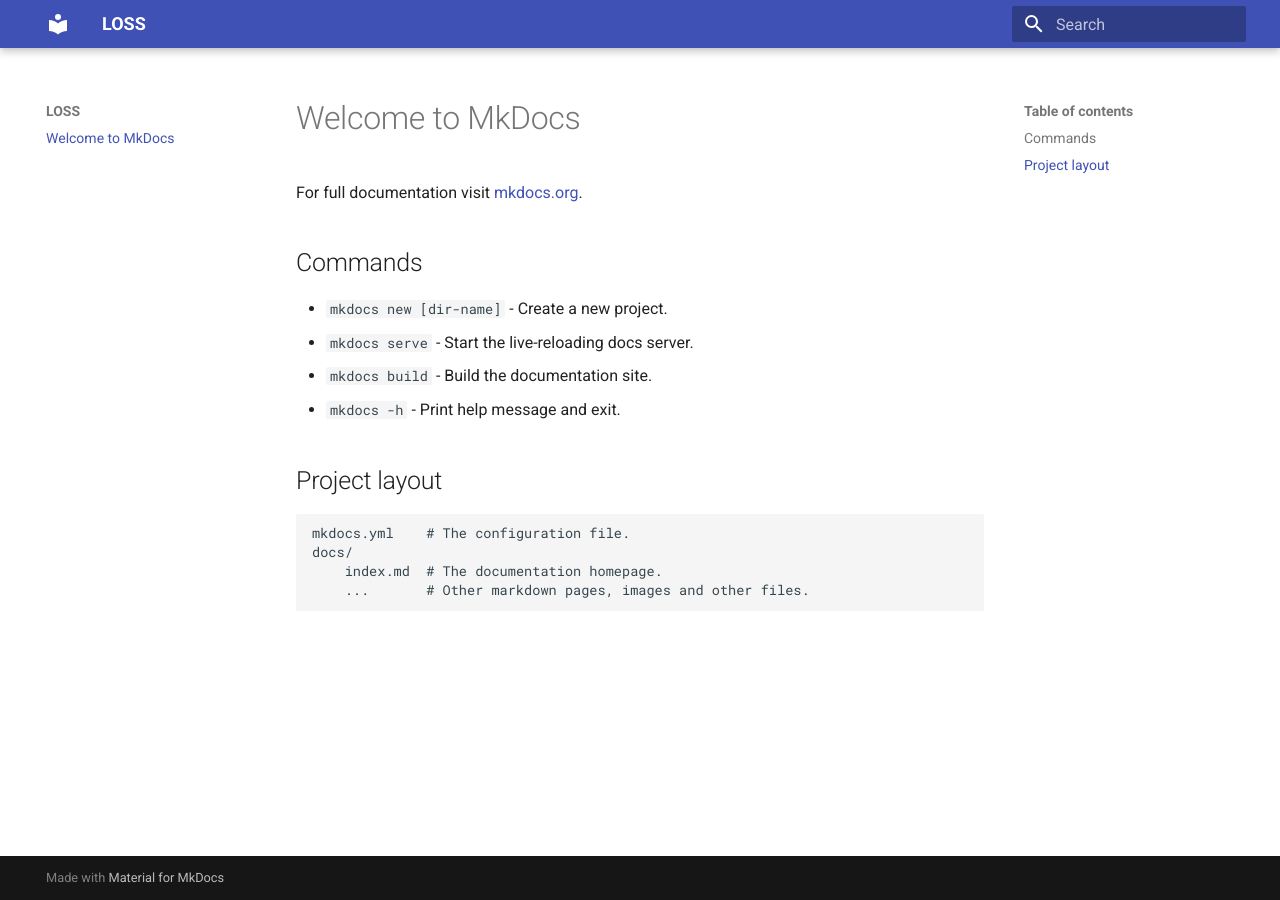
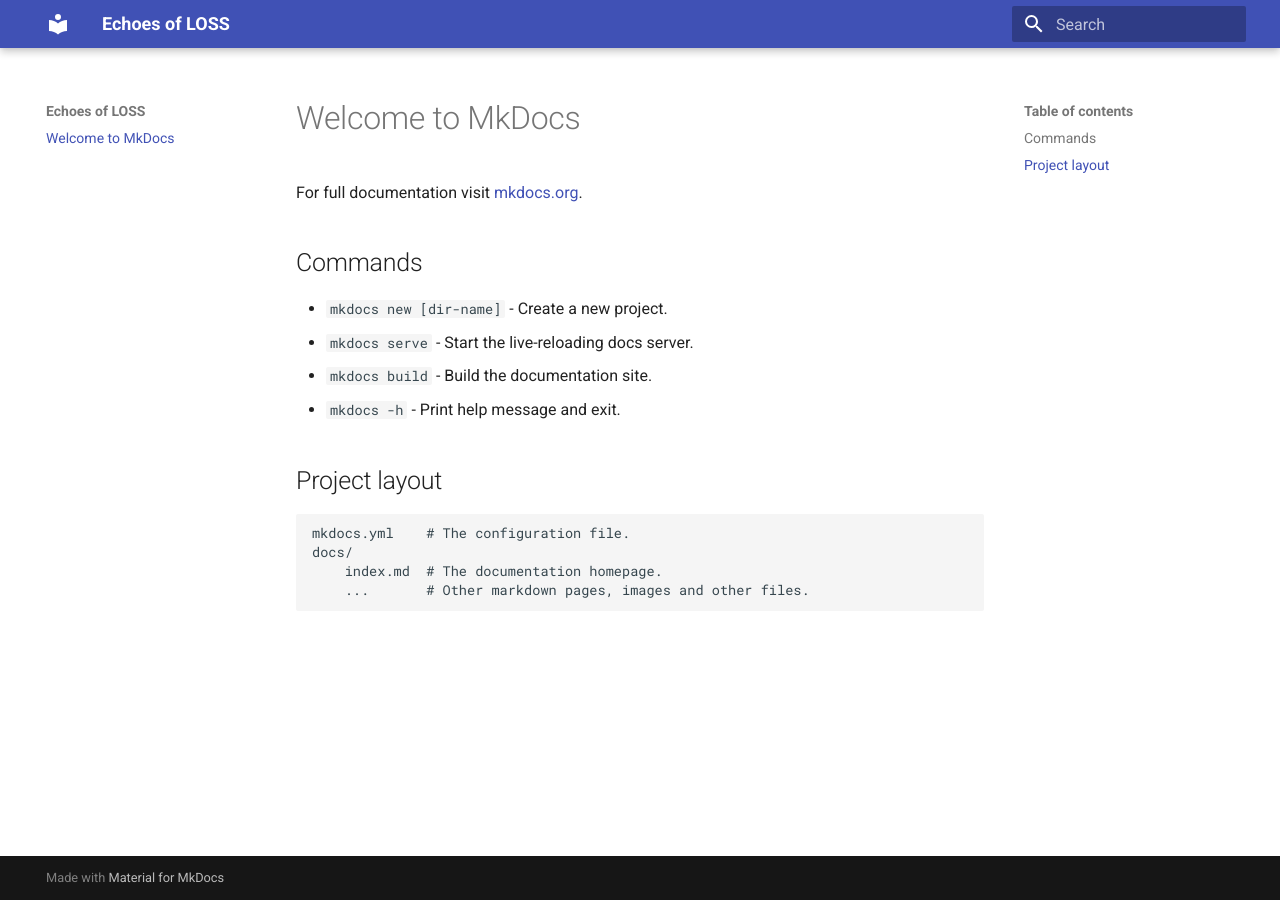
Before and after one commit to LLLOSS/loss, an MkDocs documentation site: the page built from docs/index.md, in a window 1280 px wide. Built offline with MkDocs 1.6.1 and Material for MkDocs 9.7.7, drawn with Linux system fonts in a browser that asks for light colours.

Commit message:
Update mkdocs.yml

```diff
--- a/mkdocs.yml
+++ b/mkdocs.yml
@@ -1,4 +1,4 @@
-site_name: LOSS
+site_name: Echoes of LOSS
 site_url: https://mydomain.org/mysite
 theme:
   name: material
```
